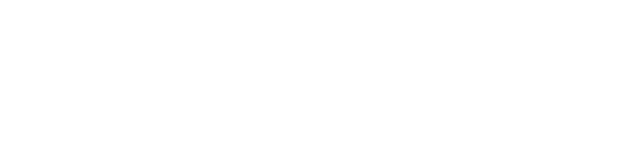
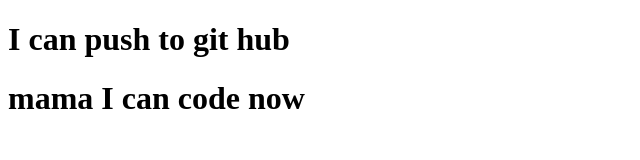
Before and after one commit to YounusMostafaSunny/my-another-second-repo, a plain HTML site: page index.html in a window 1280 px wide. Shown: the whole page, without its empty margins (0-640 px from the left). Drawn offline with Linux system fonts and the light colour scheme.

Commit message:
h1 and something add

```diff
--- a/index.html
+++ b/index.html
@@ -9,7 +9,8 @@
 </head>
 
 <body>
-
+    <h1>I can push to git hub</h1>
+    <h1>mama I can code now</h1>
 </body>
 
 </html>
```
